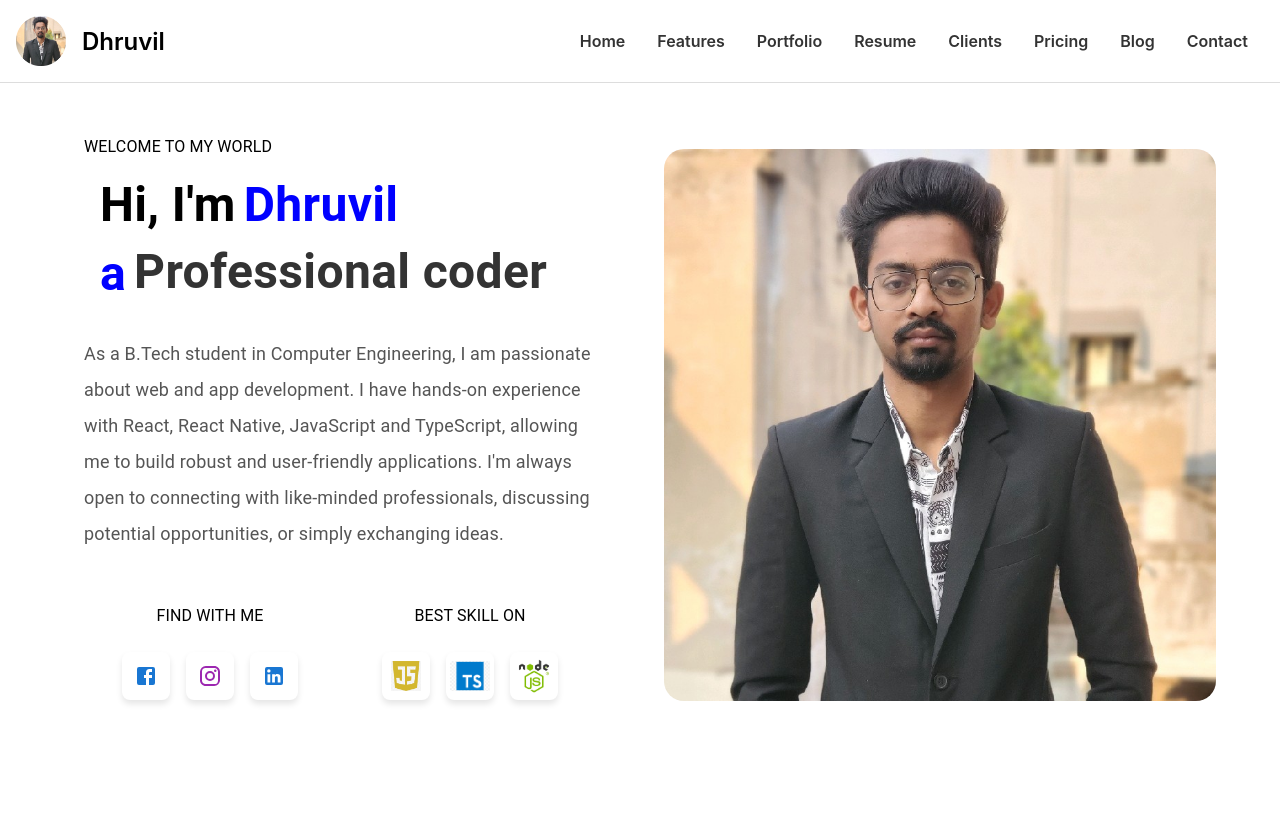
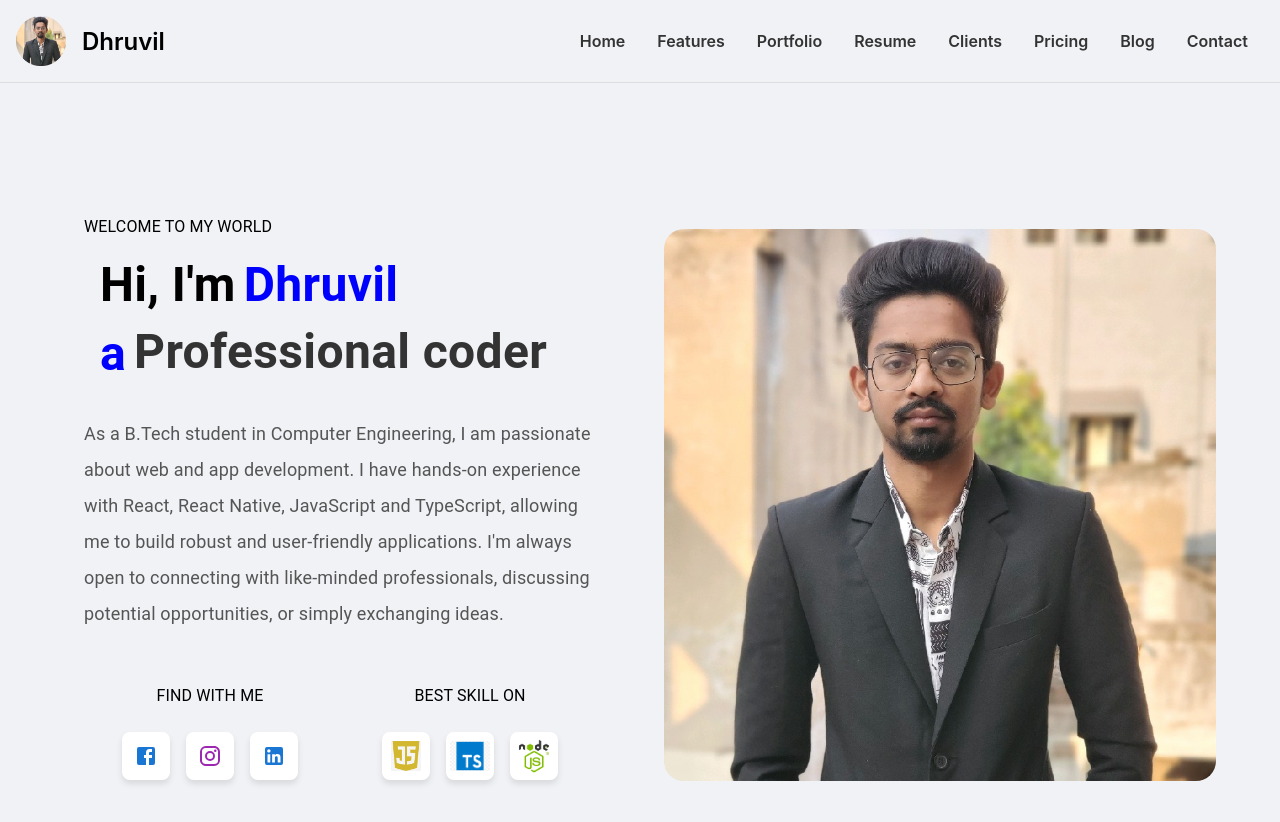
Before and after one commit to DhruvilPadshala/React-Portfolio, a React (Create React App) app: page / in a window 1280 px wide. Shown: the top 822 px of the page. Built offline with nearby package versions, Linux system fonts and the light colour scheme.

Commit message:
style add

```diff
--- a/src/App.css
+++ b/src/App.css
@@ -1,10 +1,9 @@
-/* Header.css */
 .header {
   display: flex;
   justify-content: space-between;
   align-items: center;
   padding: 1rem;
-  background-color: #fff;
+  background-color: #f0f2f5;
   border-bottom: 1px solid #ddd;
 }
 
@@ -37,7 +36,8 @@
 .desktop-menu a {
   text-decoration: none;
   color: #333;
-  font-size: 1rem;  font-weight: 600; /* Semi-bold */
+  font-size: 1rem;
+  font-weight: 600; /* Semi-bold */
 }
 
 .desktop-menu a:hover {
@@ -60,12 +60,14 @@
 
   .mobile-menu {
     display: block;
+    background-color:#f0f2f5 ;
   }
 
   .menu-icon {
     display: block;
   }
 }
+
 .header .logo-container {
   display: flex;
   align-items: center;
@@ -83,7 +85,6 @@
   font-weight: 600; /* Semi-bold */
 }
 
-/* Styles for drawer content */
 .drawer-logo {
   display: flex;
   flex-direction: column;
@@ -94,15 +95,14 @@
   margin-top: 0.5rem;
   text-align: center;
   font-weight: 600; /* Semi-bold */
+}
 
-}
 .rn-slider-area {
-  background-color:white;
+  background-color: #f0f2f5;
   padding: 50px 0;
-  width: 80%;
-  height: 100vh;
+  width: 100%;
+  height: 90vh;
   align-items: center;
-
 }
 
 .thumbnail {
@@ -163,6 +163,7 @@
   transition: opacity 0.5s ease-in-out;
   white-space: nowrap;
 }
+
 .cd-words-wrapper .is-visible {
   opacity: 1;
   position: relative;
@@ -172,3 +173,7 @@
   opacity: 0;
   position: absolute;
 }
+
+.backgroung-color {
+  background-color: #f0f2f5;
+}
--- a/src/Components/Home/index.js
+++ b/src/Components/Home/index.js
@@ -6,10 +6,10 @@ import SocialsSection from "./index3";
 
 const Home = () => {
   return (
-    <Container className="rn-slider-area" sx={{ p: 4 }}>
+    <Container className="rn-slider-area" sx={{ p: 4 ,backgroundColor: "#f0f2f5",mt:10}}>
       <Grid container spacing={6} alignItems="center">
         <Grid item xs={12} md={6} order={{ xs: 2, md: 1 }}>
-          <Box className="text" sx={{ textAlign: { xs: "", md: "left" } }}>
+          <Box className="text" sx={{ textAlign: { xs: "left", md: "left" } }}>
             <Typography variant="body1">WELCOME TO MY WORLD</Typography>
             <Box
               sx={{
@@ -17,7 +17,6 @@ const Home = () => {
                 flexDirection: "column",
                 alignItems: { xs: "left", md: "flex-start" },
                 p: 2,
-                backgroundColor: "white",
                 borderRadius: "10px",
               }}
             >
@@ -103,5 +102,4 @@ const Home = () => {
   );
 };
 
-
 export default Home;
--- a/src/Components/Home/index3.js
+++ b/src/Components/Home/index3.js
@@ -7,7 +7,7 @@ import Node from "../../assets/Home/Node.png";
 
 const SocialsSection = () => {
   return (
-    <Box className="index" sx={{ p: 4, backgroundColor: "white" }}>
+    <Box className="index" sx={{ p: 4 }}>
       <Grid container spacing={4} justifyContent="center">
         <Grid item xs={12} md={6}>
           <Box className="socials" textAlign="center">
--- a/src/index.css
+++ b/src/index.css
@@ -5,6 +5,7 @@ body {
     sans-serif;
   -webkit-font-smoothing: antialiased;
   -moz-osx-font-smoothing: grayscale;
+  background-color: #f0f2f5;
 }
 
 code {
```
